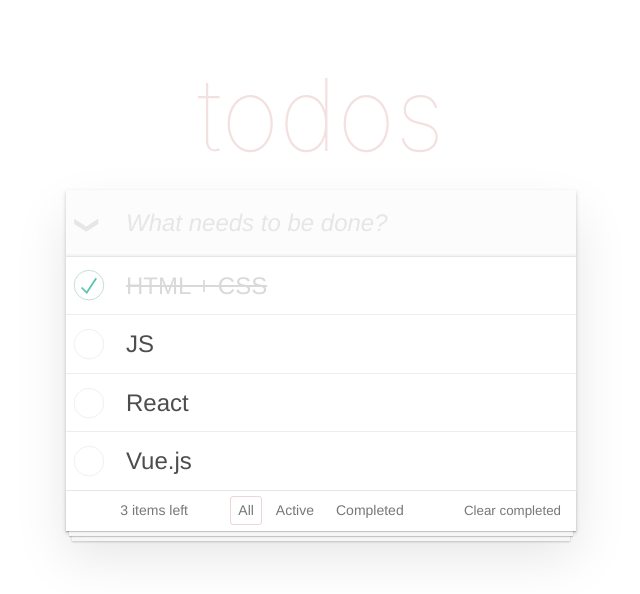
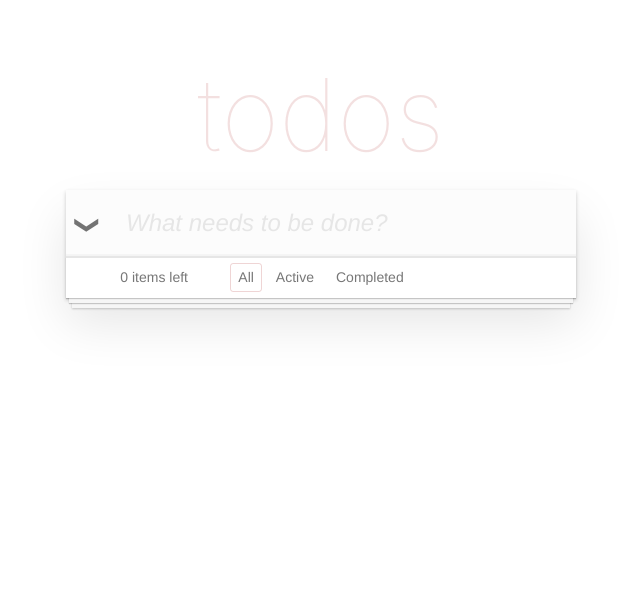
Before and after one commit to MaksymBeliever/vue3-todo-app, a Vue app: page / in a window 1280 px wide. Shown: the top 594 px of the page, without its empty margins (319-959 px from the left). Built offline with nearby package versions, Linux system fonts and the light colour scheme.

Commit message:
Saving and updating state of todos into local storage

```diff
--- a/src/App.vue
+++ b/src/App.vue
@@ -3,6 +3,12 @@
 
 export default {
   data() {
+    let todos = [];
+
+    try {
+      todos = JSON.parse(localStorage.getItem('todos') || '[]');
+    } catch (error) {}
+
     return {
       todos,
       title: '',
@@ -12,6 +18,14 @@
     activeTodos() {
       return this.todos.filter(todo => !todo.completed);
     },
+  },
+  watch: {
+    todos: {
+      deep: true,
+      handler() {
+        localStorage.setItem('todos', JSON.stringify(this.todos));
+      }
+    }
   },
   methods: {
     handleSubmit() {
```
